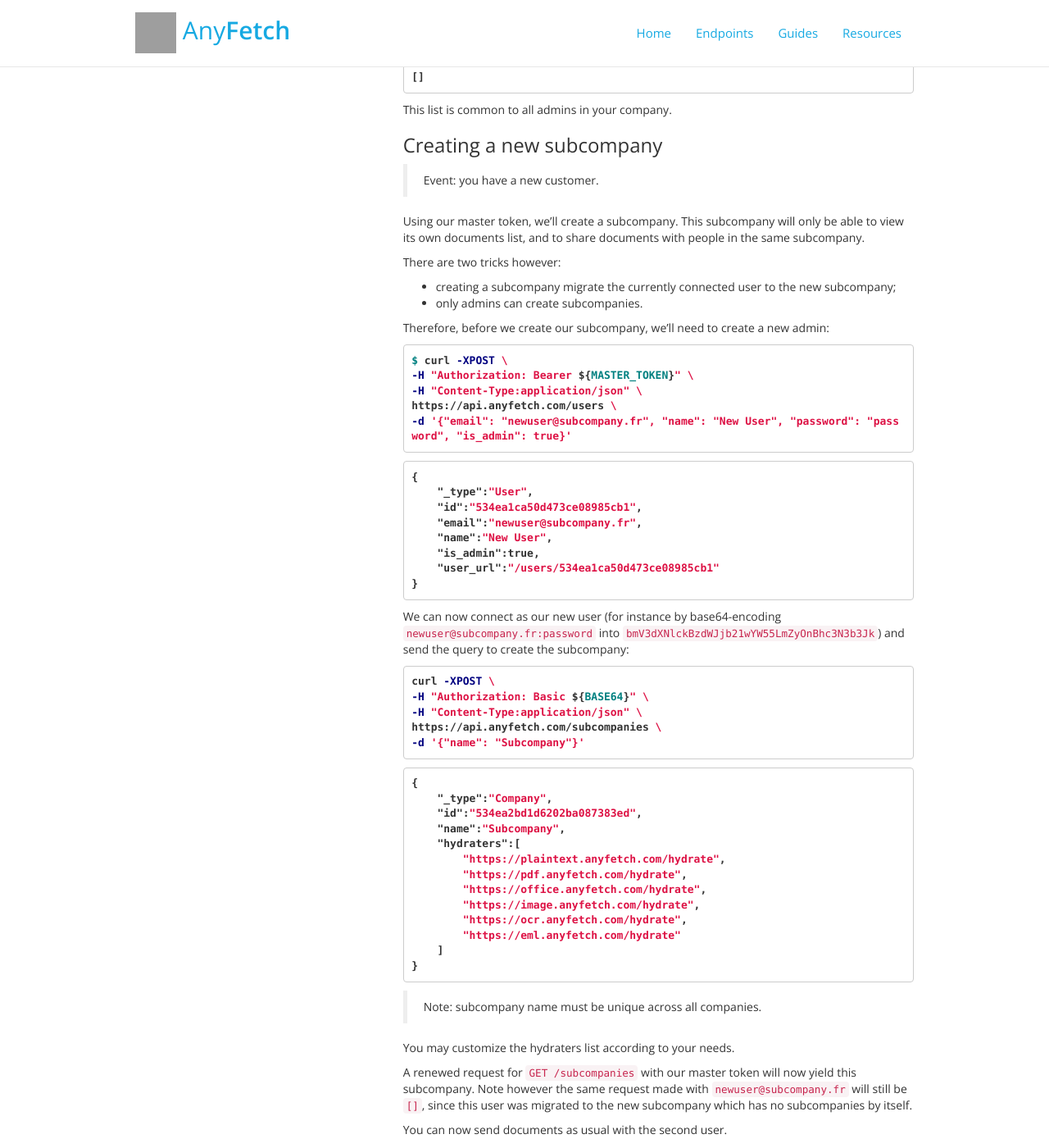
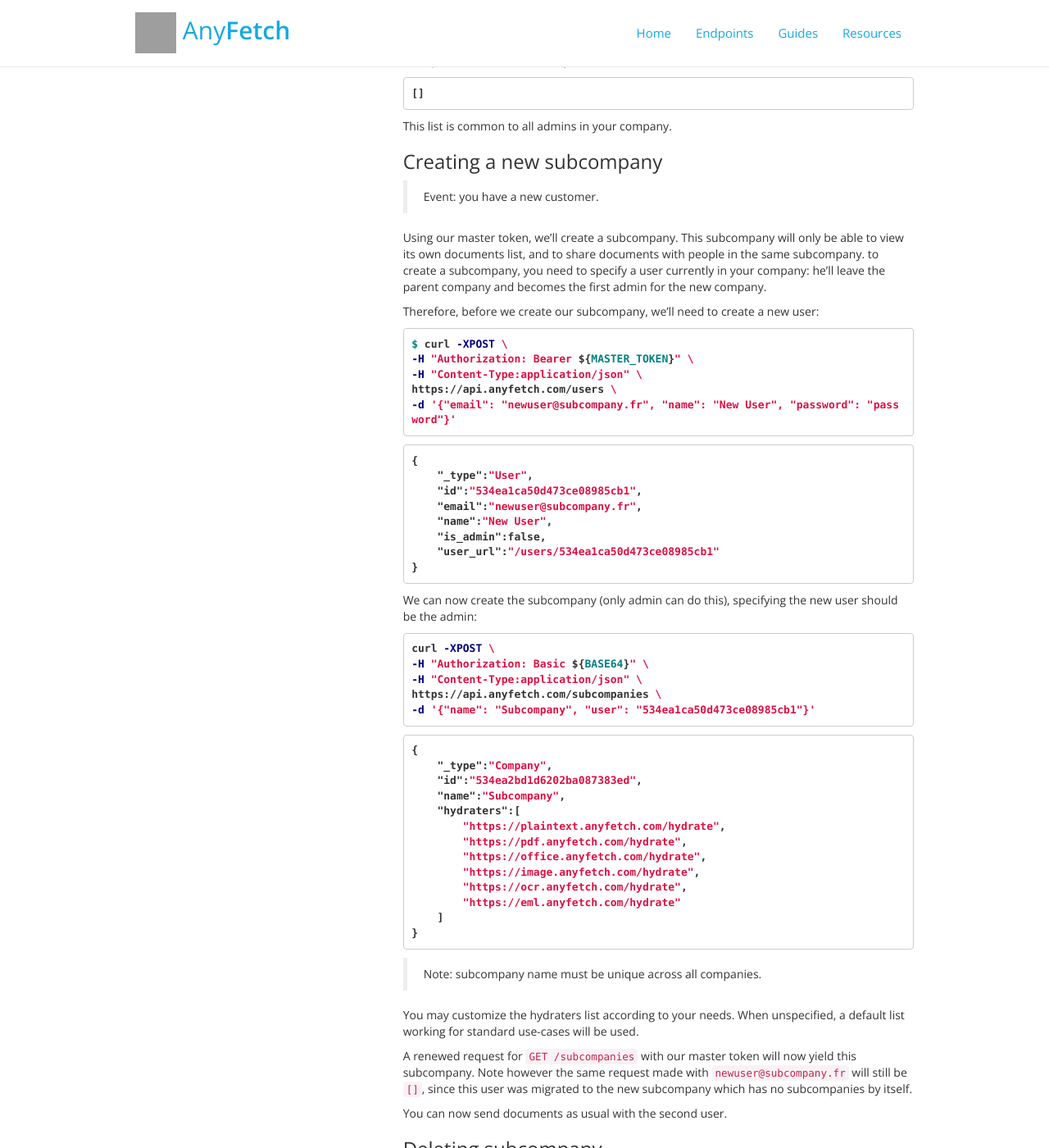
Before and after one commit to AnyFetch/developers.anyfetch.com, a Jekyll site: the page built from guides/tutorials/subcompanies.md, in a window 1280 px wide and 1400 px high, scrolled down 968 px. Shown: the whole window at 82% size. Built offline with Jekyll 4.4.1, drawn with Linux system fonts in a browser that asks for light colours; nearby versions of some CDN libraries; Markdown is read by kramdown in place of the engine named in the settings; some of the changed text lies outside the part shown; grey boxes are pictures that could not be loaded.

Commit message:
Revamped hello subcompanies

````diff
--- a/guides/tutorials/subcompanies.md
+++ b/guides/tutorials/subcompanies.md
@@ -14,7 +14,7 @@ To follow this guide, you need:
 * An account on anyFetch, with login and password.
 * `curl` binary
 
-We use `curl` for simplicity purpose. Of course, in a real use case, you'll need to use whatever utility your language provide (`http` for node, `curl` for php, `requests` for Python, `Net::HTTP` for Ruby)
+> We use `curl` for simplicity purpose. Of course, in a real use case, you'll need to use whatever utility your language provide (`http` for node, `curl` for php, `requests` for Python, `Net::HTTP` for Ruby)
 
 ## Setting up
 Retrieve your token as described on the ["Hello world" tutorial](/guides/tutorials/hello-world.html): `GET /token`.
@@ -42,21 +42,16 @@ This list is common to all admins in your company.
 ### Creating a new subcompany
 > Event: you have a new customer.
 
-Using our master token, we'll create a subcompany. This subcompany will only be able to view its own documents list, and to share documents with people in the same subcompany.
+Using our master token, we'll create a subcompany. This subcompany will only be able to view its own documents list, and to share documents with people in the same subcompany. to create a subcompany, you need to specify a user currently in your company: he'll leave the parent company and becomes the first admin for the new company.
 
-There are two tricks however:
-
-* creating a subcompany migrate the currently connected user to the new subcompany;
-* only admins can create subcompanies.
-
-Therefore, before we create our subcompany, we'll need to create a new admin:
+Therefore, before we create our subcompany, we'll need to create a new user:
 
 ```sh
 $ curl -XPOST \
 -H "Authorization: Bearer ${MASTER_TOKEN}" \
 -H "Content-Type:application/json" \
 https://api.anyfetch.com/users \
--d '{"email": "newuser@subcompany.fr", "name": "New User", "password": "password", "is_admin": true}'
+-d '{"email": "newuser@subcompany.fr", "name": "New User", "password": "password"}'
 ```
 
 ```json
@@ -65,19 +60,18 @@ https://api.anyfetch.com/users \
     "id":"534ea1ca50d473ce08985cb1",
     "email":"newuser@subcompany.fr",
     "name":"New User",
-    "is_admin":true,
+    "is_admin":false,
     "user_url":"/users/534ea1ca50d473ce08985cb1"
 }
 ```
 
-We can now connect as our new user (for instance by base64-encoding `newuser@subcompany.fr:password` into `bmV3dXNlckBzdWJjb21wYW55LmZyOnBhc3N3b3Jk`) and send the query to create the subcompany:
-
+We can now create the subcompany (only admin can do this), specifying the new user should be the admin:
 ```sh
 curl -XPOST \
 -H "Authorization: Basic ${BASE64}" \
 -H "Content-Type:application/json" \
 https://api.anyfetch.com/subcompanies \
--d '{"name": "Subcompany"}'
+-d '{"name": "Subcompany", "user": "534ea1ca50d473ce08985cb1"}'
 ```
 
 ```json
@@ -98,7 +92,7 @@ https://api.anyfetch.com/subcompanies \
 
 > Note: subcompany name must be unique across all companies.
 
-You may customize the hydraters list according to your needs.
+You may customize the hydraters list according to your needs. When unspecified, a default list working for standard use-cases will be used.
 
 A renewed request for `GET /subcompanies` with our master token will now yield this subcompany. Note however the same request made with `newuser@subcompany.fr` will still be `[]`, since this user was migrated to the new subcompany which has no subcompanies by itself.
 
@@ -107,7 +101,7 @@ You can now send documents as usual with the second user.
 ### Deleting subcompany
 > Event: you want to remove a customer
 
-You just need to send with your master token a query to delete the subcompany:
+You just need to send a query with your master token to delete the subcompany:
 
 ```sh
 curl -XDELETE \
````
Also changed, not shown: other parts of guides/tutorials/subcompanies.md (+1 -1 lines).
